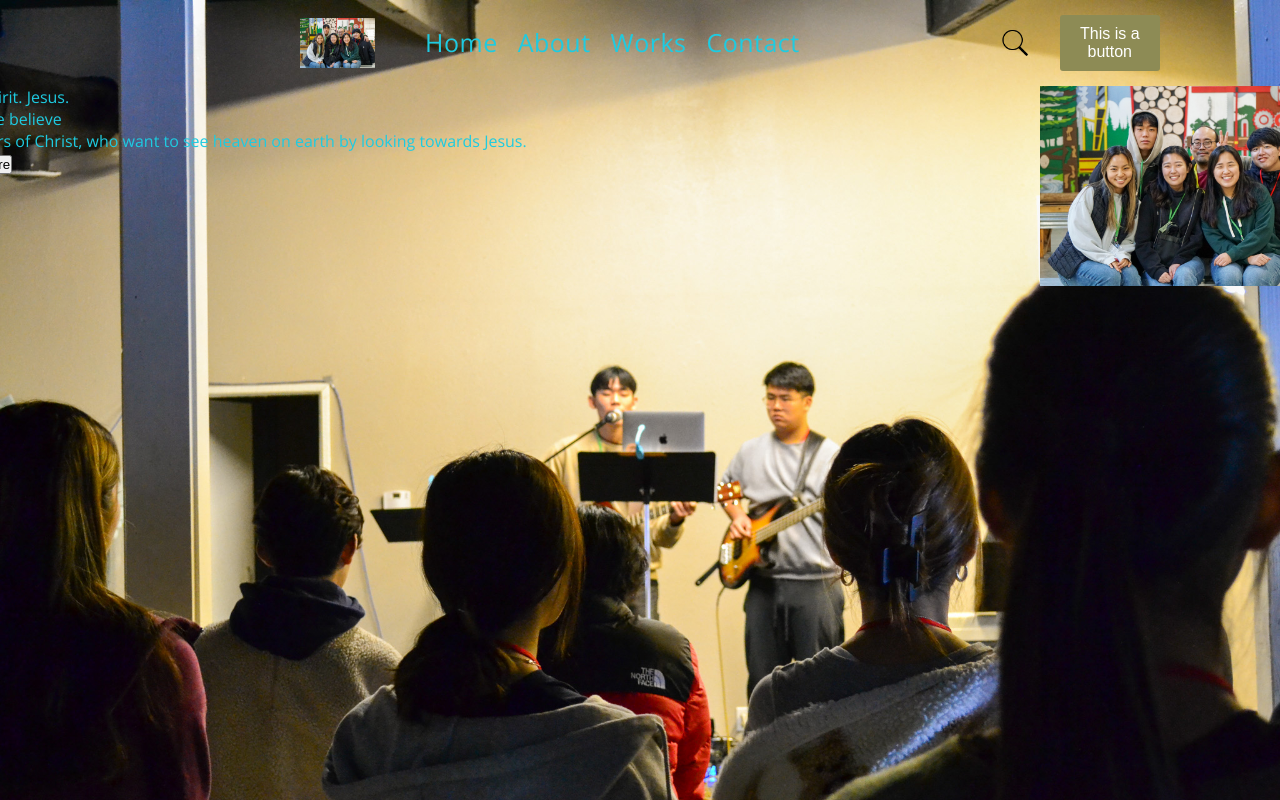
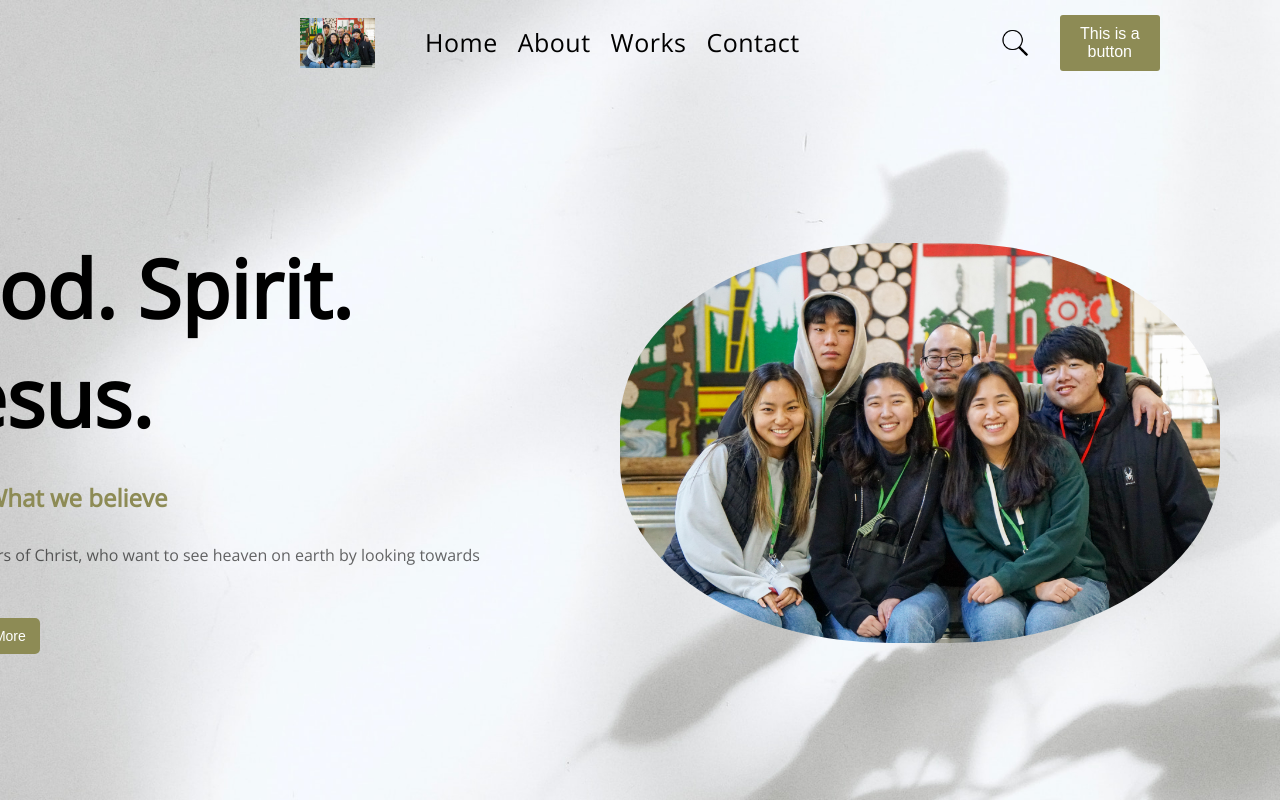
Before and after one commit to Jihunp/church, a React (Create React App) app in the folder church-frontend/: page / in a window 1280 px wide. Built offline with nearby package versions, Linux system fonts and the light colour scheme.

Commit message:
styled hello component and implemented themes

```diff
--- a/church-frontend/src/App.jsx
+++ b/church-frontend/src/App.jsx
@@ -9,6 +9,7 @@ import Home from "./pages/Home";
 
 //import images
 import worship1 from "./assets/images/worship1.jpg";
+import background from "./assets/images/background.jpg"
 
 //import components
 //import NavBar from "./components/NavBar/NavBar"
@@ -17,7 +18,6 @@ import Contact from "./components/Contact";
 import Hello from "./components/Hello";
 import Team from "./components/Team";
 import Who from "./components/Who";
-import NavBar from "./components/NavBar";
 
 //webkit-scrollbar is to erase scroll bar for chrome
 const Container = styled.div`
@@ -29,7 +29,7 @@ const Container = styled.div`
   overscroll-behavior: none;
   overflow-y: auto;
   scrollbar-width: none;
-  background-image: url(${worship1});
+  background-image: url(${background});
   background-size: 100%;
   &::-webkit-scrollbar {
     display: none;
--- a/church-frontend/src/Theme.js
+++ b/church-frontend/src/Theme.js
@@ -2,6 +2,10 @@ export const theme = {
   colors: {
     primary: "#ffffff",
     secondary: "#0000000",
-    test: "#1ecbe1",
+    test: "#000",
+    olive:  "#8d8b55",
+    wine: "#8d5573",
+    teal: "#558d6f",
+    blue: "#55578d",
   }
 }
--- a/church-frontend/src/components/Hello.jsx
+++ b/church-frontend/src/components/Hello.jsx
@@ -1,6 +1,8 @@
 import React from "react";
 import styled from "styled-components";
 import Navbar from "./NavBar"
+//import {theme} from "../Theme.js";
+
 
 const Section = styled.div`
   height: 100vh;
@@ -18,30 +20,65 @@ const Container = styled.div`
   justify-content: space-between;
 `
 const LeftContent = styled.div`
+  flex: 2;
+  display: flex;
+  flex-direction: column;
+  justify-content: center;
+  gap: 30px;
 `
 const RightContent = styled.div`
+  flex 3;
+  position: relative;
 `
-const Title = styled.div`
-`
-const CoolPic = styled.div`
+const Title = styled.h1`
+  font-size: 80px;
 `
 const Manifesto = styled.div`
+  display: flex;
+  align-items: center;
+  gap: 15px;
 `
 const Line = styled.div`
   color: red;
   background: red;
-  height: 10%;
-  width: 10%;
+  border-radius: 5px;
+  height: 3px;
+  width: 30px;
 `
-const Subtitle = styled.div`
+const Subtitle = styled.h2`
+  color: ${(props) => props.theme.colors.olive};
 `
-const Description = styled.div`
+const Description = styled.p`
+  color: black;
+  opacity: 0.6;
 `
 const Button = styled.button`
+font-size: 14px;
+font-weight: 500;
+width: 100px;
+padding: 10px;
+background-color: ${(props) => props.theme.colors.olive};
+color: white;
+border: none;
+border-radius: 5px;
+cursor: pointer;
+&:hover {
+  color: black;
+}
 `
 const Img = styled.img`
-  height: 200px;
-  opacity: none;
+  height: 400px;
+  width:  auto;
+  object-fit: contain;
+  border-radius: 45%;
+  position: absolute;
+  top: 0;
+  bottom: 0;
+  left: 0;
+  right: 0;
+  margin: auto;
+  animation
+
 `
 
 const Hello = () => {
--- a/church-frontend/src/components/NavBar.jsx
+++ b/church-frontend/src/components/NavBar.jsx
@@ -68,7 +68,7 @@ const Button = styled.button`
   font-size: 16px;
   width: 100px;
   padding: 10px;
-  background-color: #8d8b55;
+  background-color: ${(props) => props.theme.colors.olive};
   color: white;
   border: none;
   border-radius: 3px;
```
